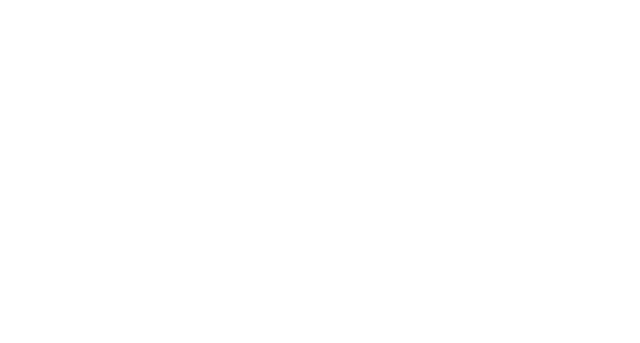
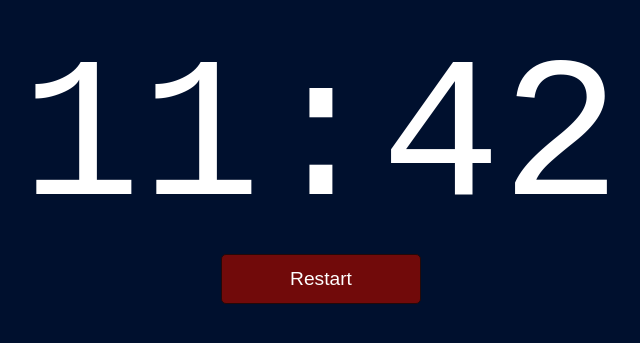
Before and after one commit to muhammed-ijlan/PomodoroApp, a React (Create React App) app: page / in a window 1280 px wide. Shown: the part 235-578 px from the top of the page, without its empty margins (319-959 px from the left). Built offline with nearby package versions, Linux system fonts and the light colour scheme.

Commit message:
timer added with functionality

```diff
--- a/src/App.css
+++ b/src/App.css
@@ -1,38 +1,30 @@
 .App {
   text-align: center;
+  font-family: "Roboto Mono", monospace;
 }
-
-.App-logo {
-  height: 40vmin;
-  pointer-events: none;
-}
-
-@media (prefers-reduced-motion: no-preference) {
-  .App-logo {
-    animation: App-logo-spin infinite 20s linear;
-  }
-}
-
-.App-header {
-  background-color: #282c34;
-  min-height: 100vh;
+.pomodoro {
+  height: 100vh;
+  background-color: rgb(0, 16, 46);
+  color: white;
   display: flex;
   flex-direction: column;
   align-items: center;
   justify-content: center;
-  font-size: calc(10px + 2vmin);
+}
+.message {
+  font-size: 100px;
+}
+.timer {
+  font-size: 200px;
+}
+.restart-btn {
+  font-size: 1.2rem;
+  border: none;
+  background-color: rgb(113, 10, 10);
+  width: 200px;
   color: white;
+  height: 50px;
+  cursor: pointer;
+  border: 1px solid rgb(35, 9, 9);
+  border-radius: 5px;
 }
-
-.App-link {
-  color: #61dafb;
-}
-
-@keyframes App-logo-spin {
-  from {
-    transform: rotate(0deg);
-  }
-  to {
-    transform: rotate(360deg);
-  }
-}
--- a/src/App.js
+++ b/src/App.js
@@ -1,10 +1,11 @@
 
 import './App.css';
+import Pomodoro from './Pomodoro';
 
 function App() {
   return (
     <div className="App">
-
+      <Pomodoro />
     </div>
   );
 }
--- /dev/null
+++ b/src/Pomodoro.js
@@ -0,0 +1,44 @@
+import React, { useEffect, useState } from 'react'
+
+function Pomodoro() {
+    const [minute, setMinute] = useState(25)
+    const [second, setSecond] = useState(0)
+    const [message, setMessage] = useState(false)
+
+    useEffect(() => {
+        let intarval = setInterval(() => {
+            clearInterval(intarval);
+
+            if (second === 0) {
+                if (minute !== 0) {
+                    setMinute(minute - 1)
+                    setSecond(59)
+                } else {
+                    const breakMinutes = message ? 24 : 4;
+                    const breakSeconds = 59;
+
+                    setMinute(breakMinutes)
+                    setSecond(breakSeconds)
+                    setMessage(!message)
+                }
+            } else {
+                setSecond(second - 1)
+            }
+        }, 10);
+
+    }, [minute, second, message])
+
+    return (
+        <div className='pomodoro'>
+            <div className='message'>
+                {message && "Break Time!"}
+            </div>
+
+            <div className='timer'>{minute < 10 ? "0" + minute : minute}:{second < 10 ? "0" + second : second}</div>
+            <button className='restart-btn'>Restart</button>
+
+        </div>
+    )
+}
+
+export default Pomodoro
--- a/src/index.css
+++ b/src/index.css
@@ -1,13 +1,7 @@
 body {
   margin: 0;
-  font-family: -apple-system, BlinkMacSystemFont, 'Segoe UI', 'Roboto', 'Oxygen',
-    'Ubuntu', 'Cantarell', 'Fira Sans', 'Droid Sans', 'Helvetica Neue',
-    sans-serif;
+  font-family: "Segoe UI", "Roboto", "Oxygen", "Ubuntu", "Cantarell",
+    "Fira Sans", "Droid Sans", "Helvetica Neue", sans-serif;
   -webkit-font-smoothing: antialiased;
   -moz-osx-font-smoothing: grayscale;
 }
-
-code {
-  font-family: source-code-pro, Menlo, Monaco, Consolas, 'Courier New',
-    monospace;
-}
```
